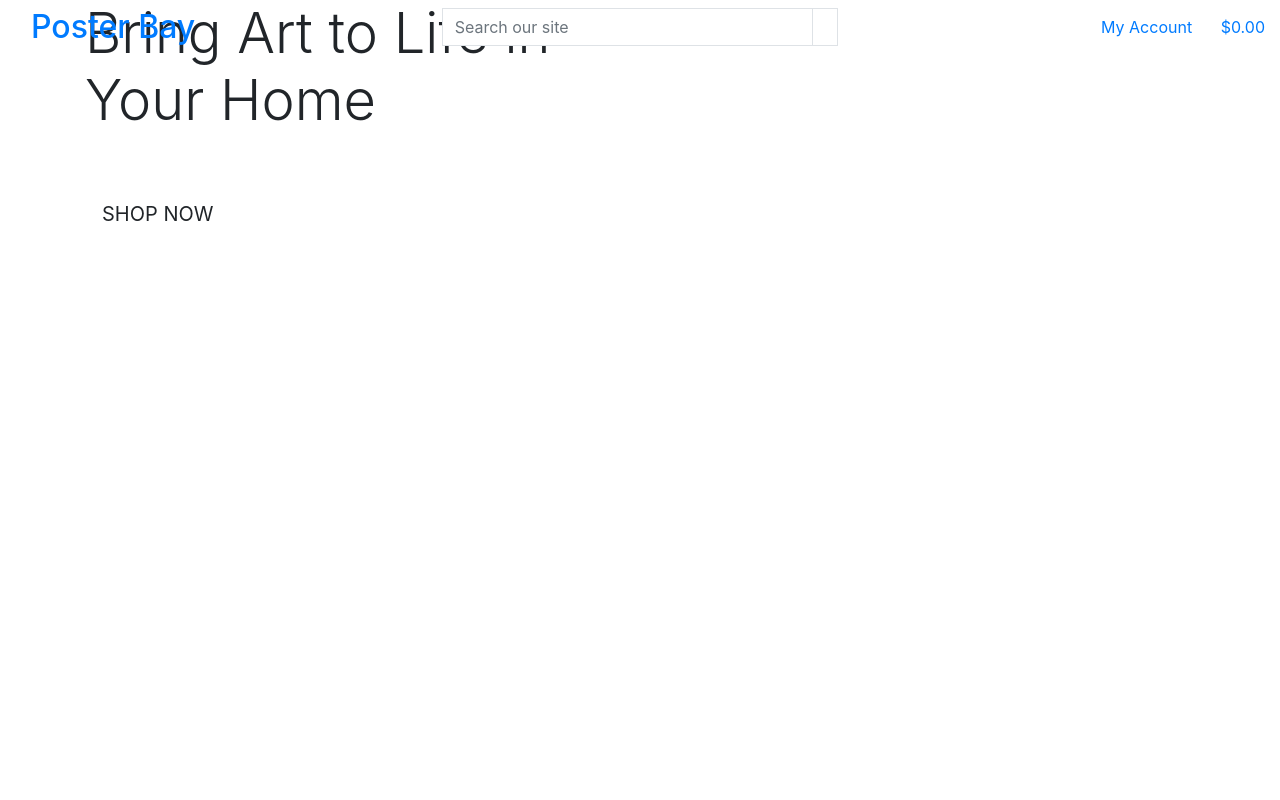
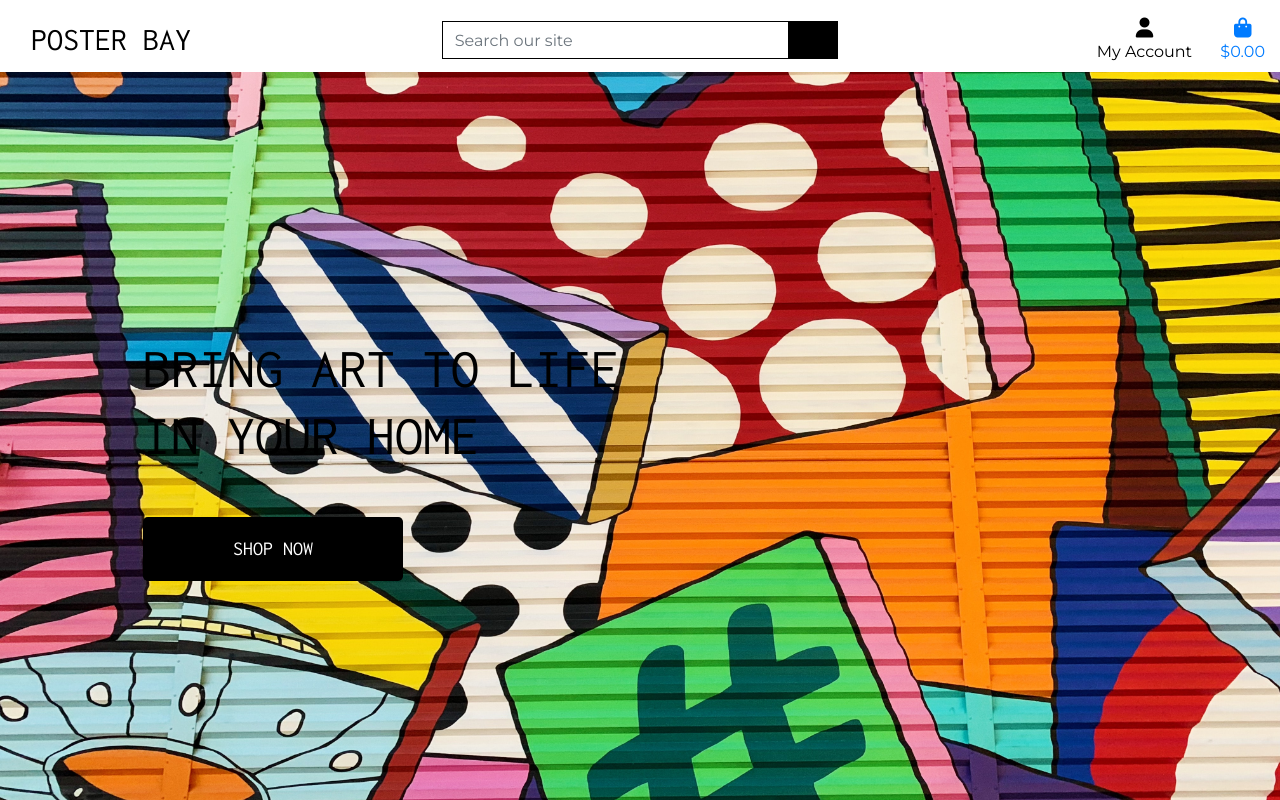
Before and after one commit to Code-Institute-Submissions/ZahraSadiq-Milestone4-PosterBay_SeptResub, a Django app: page / in a window 1280 px wide. Run offline with Django 3.2, Linux system fonts and the light colour scheme; some libraries are stand-ins or nearby versions.

Commit message:
Completed home page header and css

```diff
--- a/home/templates/home/index.html
+++ b/home/templates/home/index.html
@@ -13,7 +13,7 @@
     <div class="container h-100">
         <div class="row h-100">
             <div class="col-7 col-md-6 my-auto">
-                <h1 class="display-4 logo-font text-black">
+                <h1 class="display-4 logo-font banner-text">
                     Bring Art to Life in Your Home
                 </h1>
                 <div class="my-5">
--- a/poster_bay/settings.py
+++ b/poster_bay/settings.py
@@ -143,3 +143,7 @@ USE_TZ = True
 # https://docs.djangoproject.com/en/3.0/howto/static-files/
 
 STATIC_URL = '/static/'
+STATICFILES_DIRS = (os.path.join(BASE_DIR, 'static'),)
+
+MEDIA_URL = '/media/'
+MEDIA_ROOT = os.path.join(BASE_DIR, 'media')
--- a/poster_bay/urls.py
+++ b/poster_bay/urls.py
@@ -15,9 +15,11 @@ Including another URLconf
 """
 from django.contrib import admin
 from django.urls import path, include
+from django.conf import settings
+from django.conf.urls.static import static
 
 urlpatterns = [
     path('admin/', admin.site.urls),
     path('accounts/', include('allauth.urls')),
     path('', include('home.urls')),
-]
+] + static(settings.MEDIA_URL, document_root=settings.MEDIA_ROOT)
--- /dev/null
+++ b/static/css/base.css
@@ -0,0 +1,104 @@
+html {
+    height: 100%;
+}
+
+body {
+    background: url('/media/homepage-banner.jpg') no-repeat center center fixed;
+    background-size: cover;
+    height: calc(100vh - 164px);
+    color: #000;
+    font-family: 'Montserrat', sans-serif;
+}
+
+h1,
+h2,
+h3,
+h4,
+h5 {
+    font-family: 'Inconsolata', sans-serif;
+}
+
+/* from Bulma */
+.icon {
+    align-items: center;
+    display: inline-flex;
+    justify-content: center;
+    height: 1.5rem;
+    width: 1.5rem;
+}
+
+i .search-icon {
+    color: white;
+}
+
+.logo-font {
+    text-transform: uppercase;
+}
+
+.main-logo-link {
+    width: fit-content;
+}
+
+/* Buttons */
+.shop-now-button {
+    background: black;
+    color: white;
+    min-width: 260px;
+}
+
+.btn-black {
+    background: black;
+    color: white;
+}
+
+.shop-now-button:hover,
+.shop-now-button:active,
+.shop-now-button:focus,
+.btn-black:hover,
+.btn-black:active,
+.btn-black:focus {
+    background: #222;
+    color: white;
+}
+
+/* Custom black text class */
+.text-black {
+    color: #000 !important;
+}
+
+.border-black {
+    border: 1px solid black !important;
+}
+
+.bg-black {
+    background: #000 !important;
+}
+
+/* Headings */
+.banner-text {
+    color: #000;
+}
+
+/* -------------------------------- Media Queries */
+
+/* Slightly larger container on xl screens */
+@media (min-width: 1200px) {
+  .container {
+    max-width: 80%;
+  }
+}
+
+/* fixed top navbar only on medium and up */
+@media (min-width: 992px) {
+    .fixed-top-desktop-only {
+        position: fixed;
+        top: 0;
+        right: 0;
+        left: 0;
+        z-index: 1030;
+    }
+
+    .header-container {
+        padding-top: 164px;
+    }
+}
--- a/templates/base.html
+++ b/templates/base.html
@@ -18,12 +18,16 @@
     {% block corecss %}
     <link rel="stylesheet" href="https://stackpath.bootstrapcdn.com/bootstrap/4.4.1/css/bootstrap.min.css"
         integrity="sha384-Vkoo8x4CGsO3+Hhxv8T/Q5PaXtkKtu6ug5TOeNV6gBiFeWPGFN9MuhOf23Q9Ifjh" crossorigin="anonymous">
+    <link href="https://fonts.googleapis.com/css?family=Inconsolata&display=swap" rel="stylesheet">
+    <link href="https://fonts.googleapis.com/css?family=Montserrat&display=swap" rel="stylesheet">
+    <link rel="stylesheet" href="{% static 'css/base.css' %}">
     {% endblock %}
 
     {% block extracss %}
     {% endblock %}
 
     {% block corejs%}
+    <script src="https://kit.fontawesome.com/ba61cf9e3a.js" crossorigin="anonymous"></script>
     <script src="https://code.jquery.com/jquery-3.4.1.slim.min.js"
         integrity="sha384-J6qa4849blE2+poT4WnyKhv5vZF5SrPo0iEjwBvKU7imGFAV0wwj1yYfoRSJoZ+n"
         crossorigin="anonymous"></script>
@@ -43,10 +47,10 @@
 
 <body>
     <header class="container-fluid fixed-top">
-        <div class="row">
+        <div id="topnav" class="row bg-white pt-lg-2 d-none d-lg-flex">
             <div class="col-12 col-lg-4 my-auto py-1 py-lg-0 text-center text-lg-left">
                 <a href="{% url 'home' %}" class="nav-link main-logo-link">
-                    <h2 class="logo-font text-black my-0">Poster Bay</h2>
+                    <h2 class="logo-font text-black my-0 headings">Poster Bay</h2>
                 </a>
             </div>
             <div class="col-12 col-lg-4 my-auto py-1 py-lg-0">
@@ -57,7 +61,7 @@
                         <div class="input-group-append">
                             <button class="form-control btn btn-black border border-black rounded-0" type="submit">
                                 <span class="icon">
-                                    <i class="fas-fa-search"></i>
+                                    <i class="fas-fa-search search-icon"></i>
                                 </span>
                             </button>
                         </div>
```
Also changed, not shown: media/homepage-banner.jpg (added).
